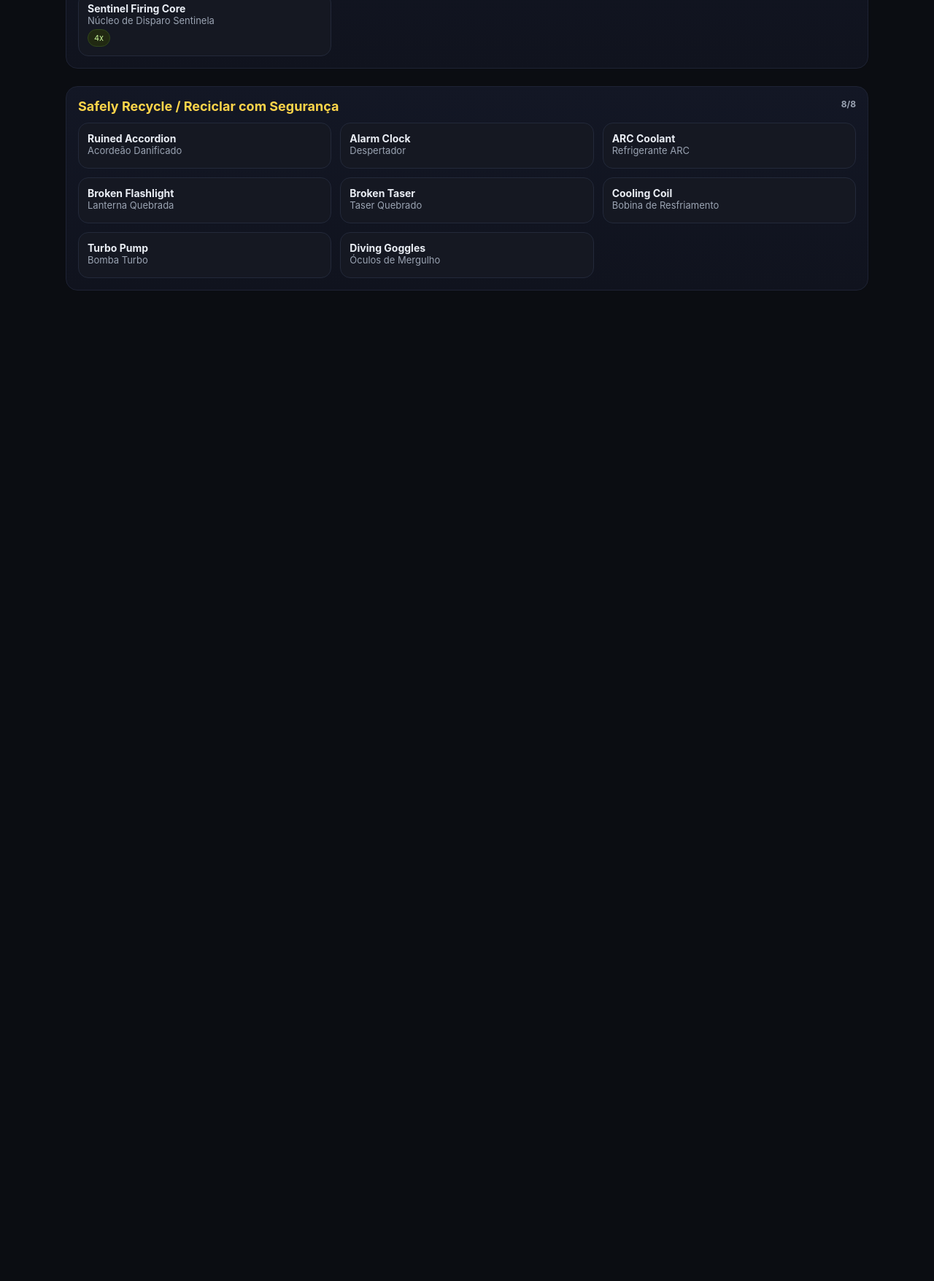
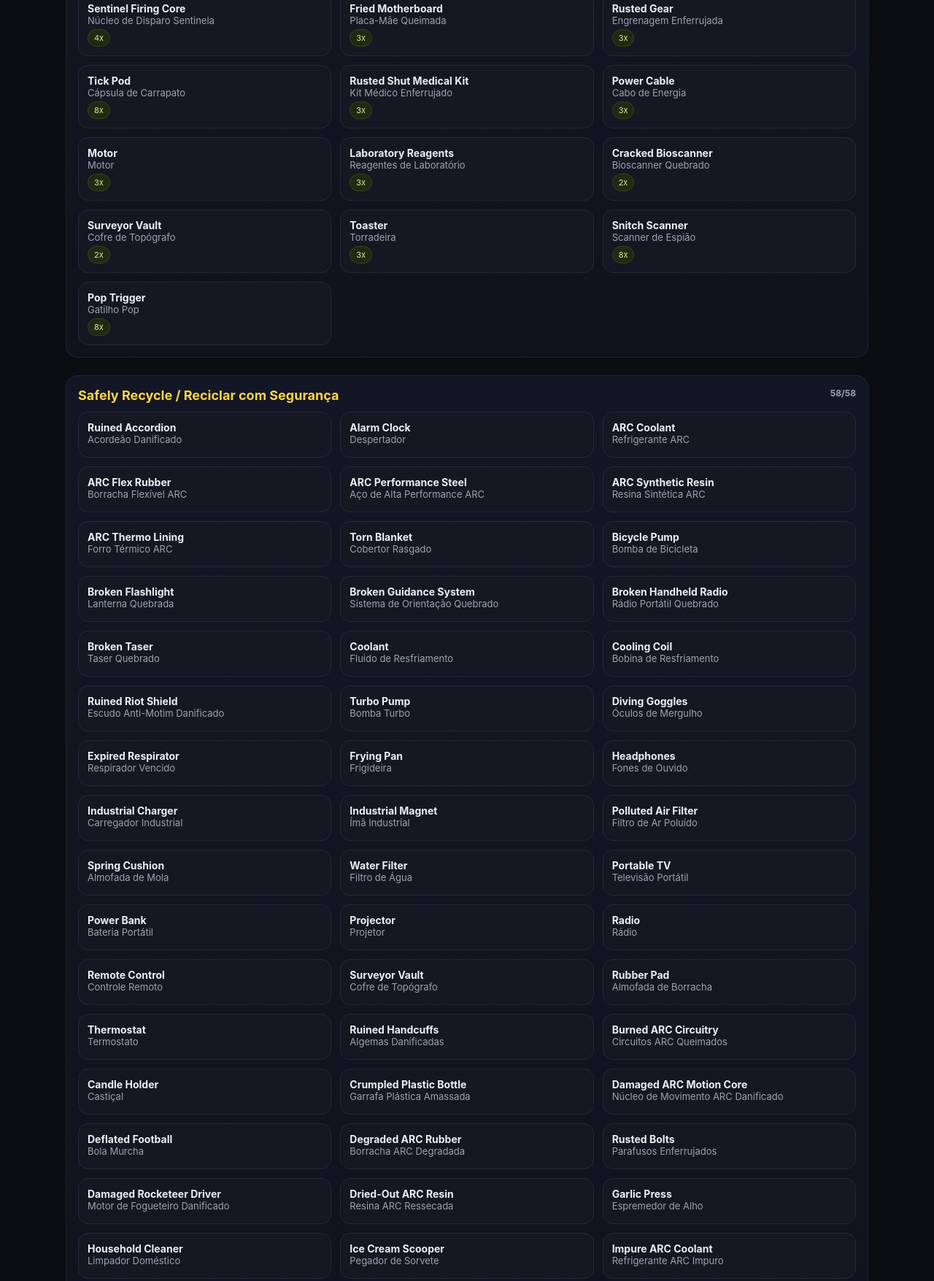
Before and after one commit to LucasAlbertinazzi/ItensArcRaiders, a plain HTML site: page index.html in a window 1280 px wide. Shown: the part 912-2667 px from the top of the page at 73% size. Before the commit the page ends 1328 px from the top, so only its background shows below. Drawn offline with Linux system fonts and the light colour scheme.

Commit message:
Refactor index.html for improved layout and styles
Updated HTML structure and styling for the item list page.

```diff
--- a/index.html
+++ b/index.html
@@ -39,7 +39,7 @@ mark{background:linear-gradient(90deg,#3b82f620,#22d3ee33);color:inherit;border-
 <body>
 <header>
   <div class="wrap">
-    <h1>3D Make Store — Lista de Itens</h1>
+    <h1>Lista de Itens</h1>
     <div class="search">
       🔍 <input id="q" type="search" placeholder="Buscar por nome em PT-BR ou inglês…" autofocus>
     </div>
@@ -67,34 +67,98 @@ mark{background:linear-gradient(90deg,#3b82f620,#22d3ee33);color:inherit;border-
 <script>
 /* ===== dados resumidos (adicione os completos se quiser) ===== */
 const data = {
-  keep:[
-    {qty:'1x',en:'Camera Lens',pt:'Lente de Câmera',used:'Movie Night / Noite de Cinema'},
-    {qty:'1x',en:'Fireball Burner',pt:'Maçarico de Fogo',used:'What Goes Around / O Que Vai, Volta'},
-    {qty:'3x',en:'Hornet Driver',pt:'Motor de Vespa',used:'The Trifecta, Wasps and Hornets / A Tríplice, Vespas e Marimbondos'},
-    {qty:'2x',en:'Snitch Scanner',pt:'Scanner de Espião',used:'The Trifecta / A Tríplice'},
-    {qty:'1x',en:'Tick Pod',pt:'Cápsula de Carrapato',used:'Small, But Sinister / Pequeno, Mas Sinistro'},
-    {qty:'3x',en:'Wasp Driver',pt:'Motor de Marimbondo',used:'The Trifecta, Wasps and Hornets / A Tríplice, Vespas e Marimbondos'},
-    {qty:'1x',en:'Water Pump',pt:'Bomba de Água',used:'Unexpected Initiative / Iniciativa Inesperada'},
-    {qty:'1x',en:'Deflated Football',pt:'Bola Murcha',used:''},
+  keep: [
+    {qty:'1x', en:'Camera Lens', pt:'Lente de Câmera', used:'Movie Night / Noite de Cinema'},
+    {qty:'1x', en:'Fireball Burner', pt:'Maçarico de Fogo', used:'What Goes Around / O Que Vai, Volta'},
+    {qty:'3x', en:'Hornet Driver', pt:'Motor de Vespa', used:'The Trifecta, Wasps and Hornets / A Tríplice, Vespas e Marimbondos'},
+    {qty:'2x', en:'Snitch Scanner', pt:'Scanner de Espião', used:'The Trifecta / A Tríplice'},
+    {qty:'1x', en:'Tick Pod', pt:'Cápsula de Carrapato', used:'Small, But Sinister / Pequeno, Mas Sinistro'},
+    {qty:'3x', en:'Wasp Driver', pt:'Motor de Marimbondo', used:'The Trifecta, Wasps and Hornets / A Tríplice, Vespas e Marimbondos'},
+    {qty:'1x', en:'Water Pump', pt:'Bomba de Água', used:'Unexpected Initiative / Iniciativa Inesperada'},
+    {qty:'1x', en:'Deflated Football', pt:'Bola Murcha', used:''},
   ],
-  benches:[
-    {qty:'6x',en:'Bastion Cell',pt:'Célula de Bastião'},
-    {qty:'5x',en:'Bombardier Cell',pt:'Célula de Bombardeiro'},
-    {qty:'4x',en:'Rocketeer Driver',pt:'Motor de Fogueteiro'},
-    {qty:'8x',en:'Wasp Driver',pt:'Motor de Marimbondo'},
-    {qty:'8x',en:'Hornet Driver',pt:'Motor de Vespa'},
-    {qty:'5x',en:'Cooling Fan',pt:'Ventoinha de Resfriamento'},
-    {qty:'4x',en:'Sentinel Firing Core',pt:'Núcleo de Disparo Sentinela'},
+  benches: [
+    {qty:'6x', en:'Bastion Cell', pt:'Célula de Bastião'},
+    {qty:'5x', en:'Bombardier Cell', pt:'Célula de Bombardeiro'},
+    {qty:'4x', en:'Rocketeer Driver', pt:'Motor de Fogueteiro'},
+    {qty:'8x', en:'Wasp Driver', pt:'Motor de Marimbondo'},
+    {qty:'8x', en:'Hornet Driver', pt:'Motor de Vespa'},
+    {qty:'5x', en:'Cooling Fan', pt:'Ventoinha de Resfriamento'},
+    {qty:'4x', en:'Sentinel Firing Core', pt:'Núcleo de Disparo Sentinela'},
+    {qty:'3x', en:'Fried Motherboard', pt:'Placa-Mãe Queimada'},
+    {qty:'3x', en:'Rusted Gear', pt:'Engrenagem Enferrujada'},
+    {qty:'8x', en:'Tick Pod', pt:'Cápsula de Carrapato'},
+    {qty:'3x', en:'Rusted Shut Medical Kit', pt:'Kit Médico Enferrujado'},
+    {qty:'3x', en:'Power Cable', pt:'Cabo de Energia'},
+    {qty:'3x', en:'Motor', pt:'Motor'},
+    {qty:'3x', en:'Laboratory Reagents', pt:'Reagentes de Laboratório'},
+    {qty:'2x', en:'Cracked Bioscanner', pt:'Bioscanner Quebrado'},
+    {qty:'2x', en:'Surveyor Vault', pt:'Cofre de Topógrafo'},
+    {qty:'3x', en:'Toaster', pt:'Torradeira'},
+    {qty:'8x', en:'Snitch Scanner', pt:'Scanner de Espião'},
+    {qty:'8x', en:'Pop Trigger', pt:'Gatilho Pop'},
   ],
-  recycle:[
-    {en:'Ruined Accordion',pt:'Acordeão Danificado'},
-    {en:'Alarm Clock',pt:'Despertador'},
-    {en:'ARC Coolant',pt:'Refrigerante ARC'},
-    {en:'Broken Flashlight',pt:'Lanterna Quebrada'},
-    {en:'Broken Taser',pt:'Taser Quebrado'},
-    {en:'Cooling Coil',pt:'Bobina de Resfriamento'},
-    {en:'Turbo Pump',pt:'Bomba Turbo'},
-    {en:'Diving Goggles',pt:'Óculos de Mergulho'},
+  recycle: [
+    // 3A
+    {en:'Ruined Accordion', pt:'Acordeão Danificado'},
+    {en:'Alarm Clock', pt:'Despertador'},
+    {en:'ARC Coolant', pt:'Refrigerante ARC'},
+    {en:'ARC Flex Rubber', pt:'Borracha Flexível ARC'},
+    {en:'ARC Performance Steel', pt:'Aço de Alta Performance ARC'},
+    {en:'ARC Synthetic Resin', pt:'Resina Sintética ARC'},
+    {en:'ARC Thermo Lining', pt:'Forro Térmico ARC'},
+    {en:'Torn Blanket', pt:'Cobertor Rasgado'},
+    {en:'Bicycle Pump', pt:'Bomba de Bicicleta'},
+    {en:'Broken Flashlight', pt:'Lanterna Quebrada'},
+    {en:'Broken Guidance System', pt:'Sistema de Orientação Quebrado'},
+    {en:'Broken Handheld Radio', pt:'Rádio Portátil Quebrado'},
+    {en:'Broken Taser', pt:'Taser Quebrado'},
+    {en:'Coolant', pt:'Fluido de Resfriamento'},
+    {en:'Cooling Coil', pt:'Bobina de Resfriamento'},
+    {en:'Ruined Riot Shield', pt:'Escudo Anti-Motim Danificado'},
+    {en:'Turbo Pump', pt:'Bomba Turbo'},
+    {en:'Diving Goggles', pt:'Óculos de Mergulho'},
+    {en:'Expired Respirator', pt:'Respirador Vencido'},
+    {en:'Frying Pan', pt:'Frigideira'},
+    {en:'Headphones', pt:'Fones de Ouvido'},
+    {en:'Industrial Charger', pt:'Carregador Industrial'},
+    {en:'Industrial Magnet', pt:'Ímã Industrial'},
+    {en:'Polluted Air Filter', pt:'Filtro de Ar Poluído'},
+    {en:'Spring Cushion', pt:'Almofada de Mola'},
+    {en:'Water Filter', pt:'Filtro de Água'},
+    {en:'Portable TV', pt:'Televisão Portátil'},
+    {en:'Power Bank', pt:'Bateria Portátil'},
+    {en:'Projector', pt:'Projetor'},
+    {en:'Radio', pt:'Rádio'},
+    {en:'Remote Control', pt:'Controle Remoto'},
+    {en:'Surveyor Vault', pt:'Cofre de Topógrafo'},
+    {en:'Rubber Pad', pt:'Almofada de Borracha'},
+    {en:'Thermostat', pt:'Termostato'},
+    // 3B
+    {en:'Ruined Handcuffs', pt:'Algemas Danificadas'},
+    {en:'Burned ARC Circuitry', pt:'Circuitos ARC Queimados'},
+    {en:'Candle Holder', pt:'Castiçal'},
+    {en:'Crumpled Plastic Bottle', pt:'Garrafa Plástica Amassada'},
+    {en:'Damaged ARC Motion Core', pt:'Núcleo de Movimento ARC Danificado'},
+    {en:'Deflated Football', pt:'Bola Murcha'},
+    {en:'Degraded ARC Rubber', pt:'Borracha ARC Degradada'},
+    {en:'Rusted Bolts', pt:'Parafusos Enferrujados'},
+    {en:'Damaged Rocketeer Driver', pt:'Motor de Fogueteiro Danificado'},
+    {en:'Dried-Out ARC Resin', pt:'Resina ARC Ressecada'},
+    {en:'Garlic Press', pt:'Espremedor de Alho'},
+    {en:'Household Cleaner', pt:'Limpador Doméstico'},
+    {en:'Ice Cream Scooper', pt:'Pegador de Sorvete'},
+    {en:'Impure ARC Coolant', pt:'Refrigerante ARC Impuro'},
+    {en:'Metal Brackets', pt:'Suportes Metálicos'},
+    {en:'Number Plate', pt:'Placa de Número'},
+    {en:'Ripped Safety Vest', pt:'Colete de Segurança Rasgado'},
+    {en:'Tattered Clothes', pt:'Roupas Rasgadas'},
+    {en:'Tattered ARC Lining', pt:'Forro ARC Rasgado'},
+    {en:'Spotter Relay', pt:'Rele de Observação'},
+    {en:'Rusty ARC Steel', pt:'Aço ARC Enferrujado'},
+    {en:'Ruined Parachute', pt:'Paraquedas Danificado'},
+    {en:'Ruined Tactical Vest', pt:'Colete Tático Danificado'},
+    {en:'Ruined Baton', pt:'Cassetete Danificado'},
   ]
 };
 
```
